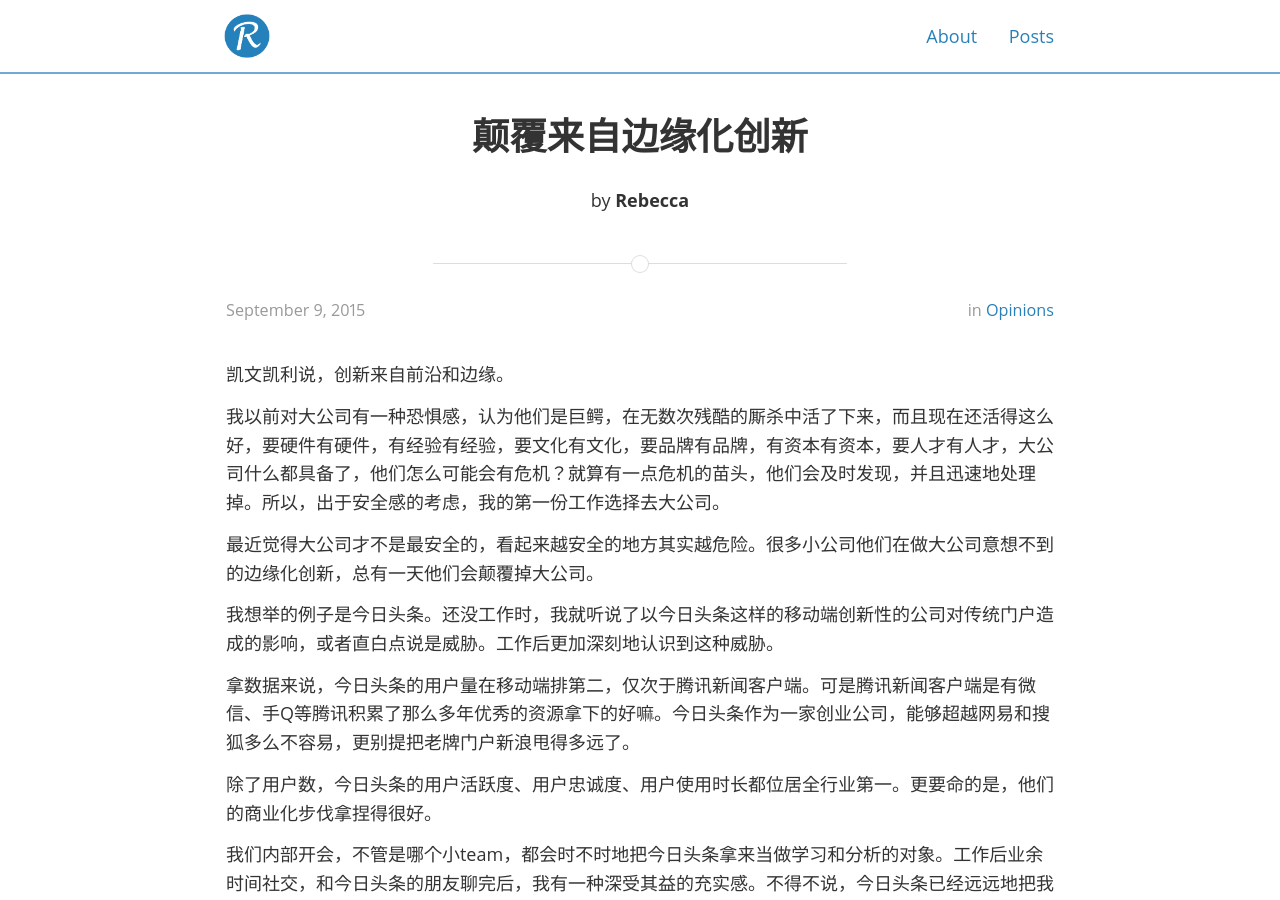
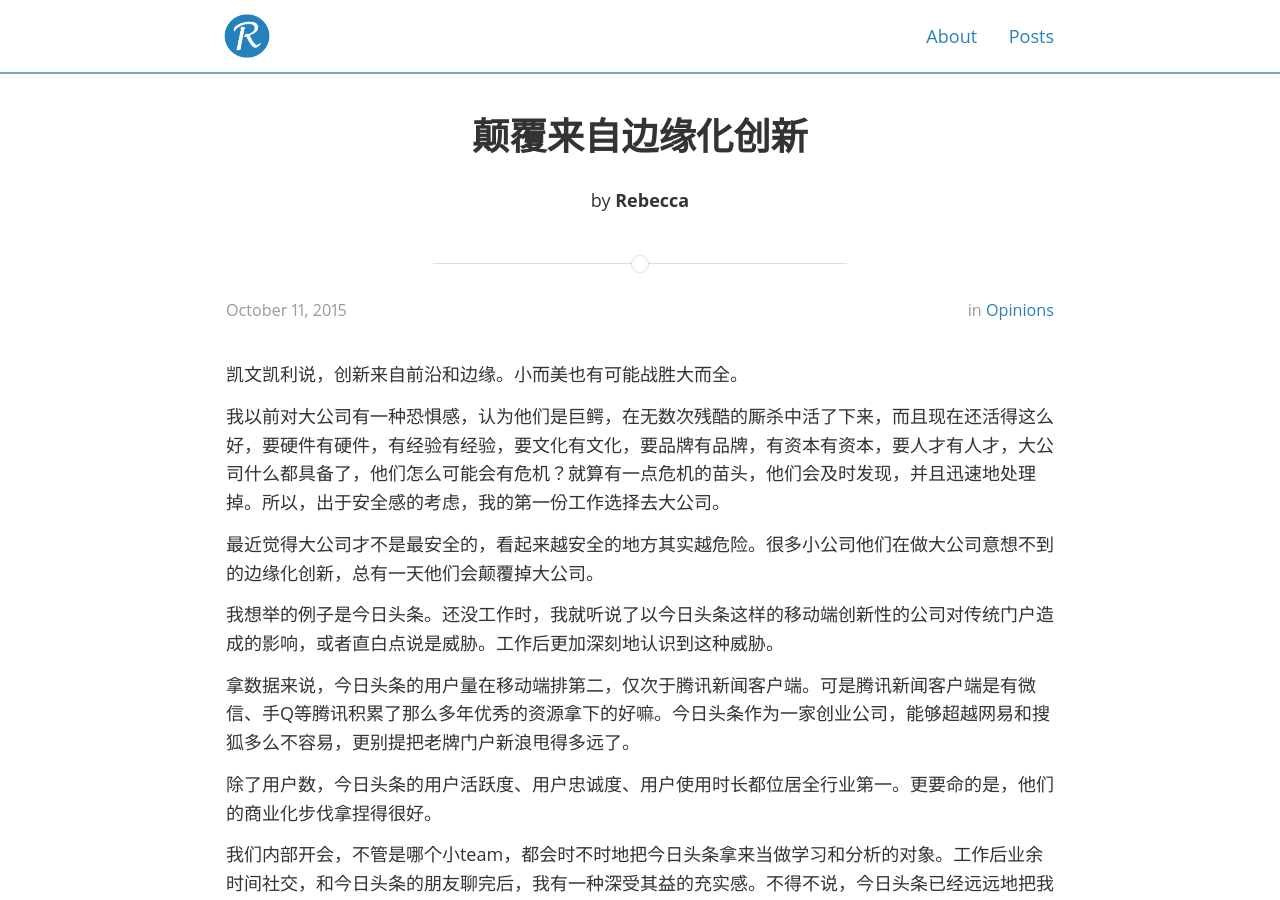
Before and after one commit to askluyao/askhuoqian, a Jekyll site: the page built from _posts/2015-10-11-颠覆来自边缘化创新.markdown, in a window 1280 px wide and 900 px high. Built offline with Jekyll 4.4.1, drawn with Linux system fonts in a browser that asks for light colours; nearby versions of some CDN libraries; some web fonts are replaced; comment, search, counter and statistics services are not loaded; a style sheet for code colours, icons or effects is not loaded.

Commit message:
fix typo

```diff
--- a/_posts/2015-10-11-颠覆来自边缘化创新.markdown
+++ b/_posts/2015-10-11-颠覆来自边缘化创新.markdown
@@ -1,12 +1,12 @@
 ---
 layout: post
 title:  颠覆来自边缘化创新
-date:   2015-09-09 16:01
+date:   2015-10-11 16:01
 author: Rebecca
 categories: Opinions
 ---
 
-凯文凯利说，创新来自前沿和边缘。
+凯文凯利说，创新来自前沿和边缘。小而美也有可能战胜大而全。
 
 <!-- more -->
 
```
